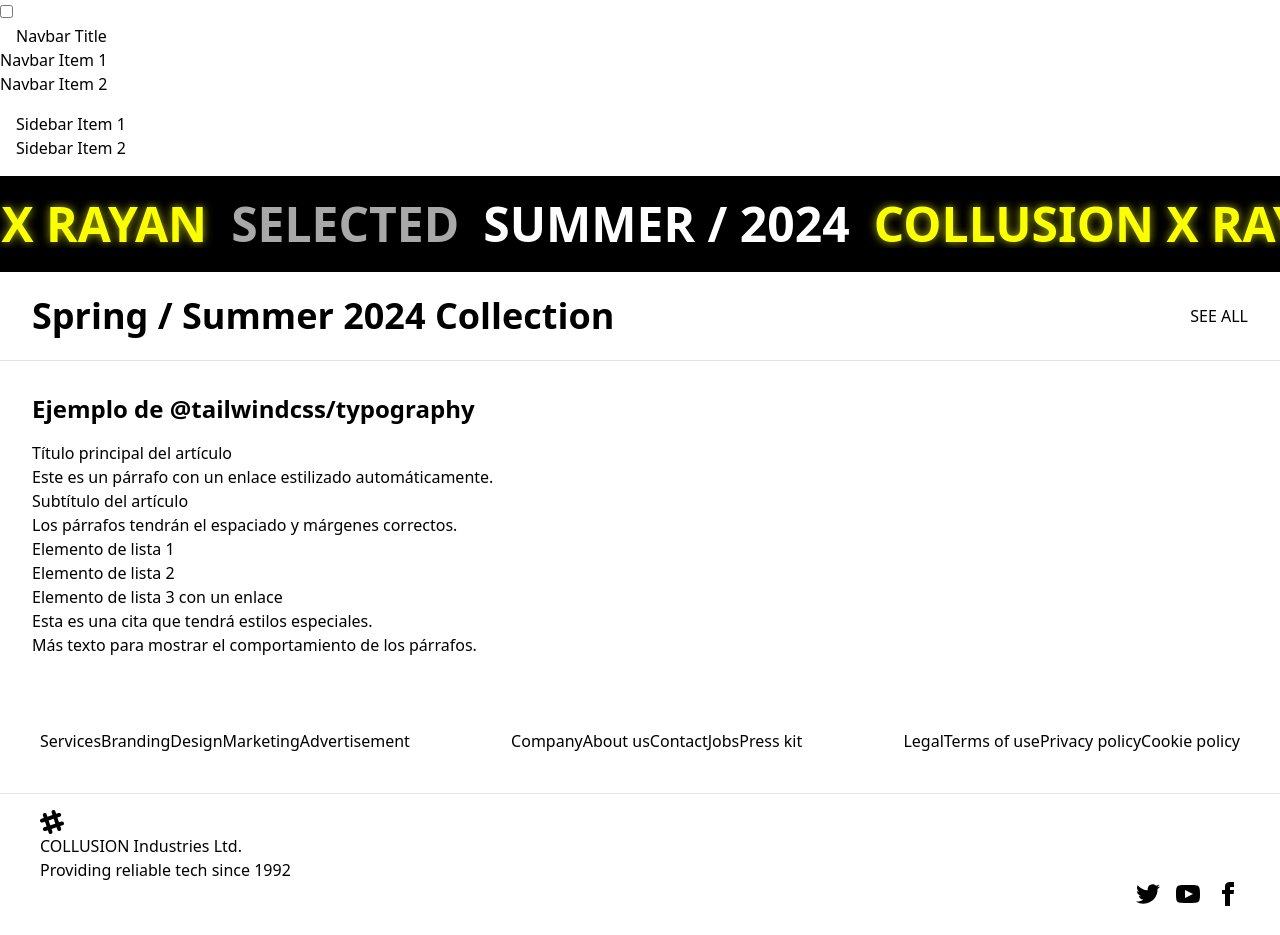
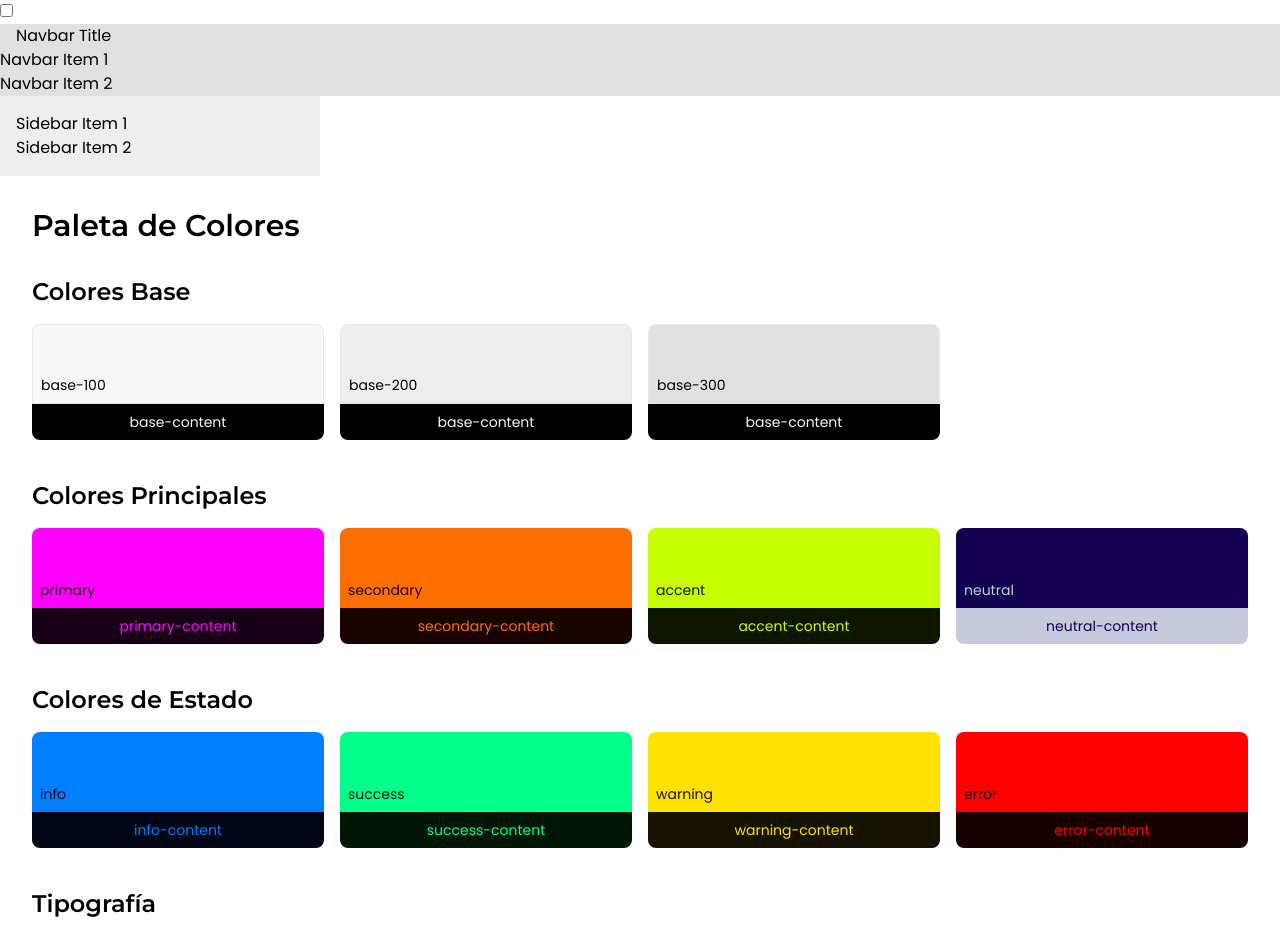
Before and after one commit to Franco-Martin11/ecommerse-nuxt-tailwind, a Nuxt app: page / in a window 1280 px wide. Shown: the top 935 px of the page. Built offline with nearby package versions, Linux system fonts and the light colour scheme.

Commit message:
fix: update Tailwind configuration with custom color palette and font families, remove ProseTest component from layout, and replace it with ColorPalette component for improved design consistency

```diff
--- /dev/null
+++ b/components/ColorPalette.vue
@@ -0,0 +1,139 @@
+<template>
+  <div class="p-8">
+    <h1 class="text-3xl font-heading font-bold mb-8">Paleta de Colores</h1>
+
+    <!-- Base Colors -->
+    <section class="mb-10">
+      <h2 class="text-2xl font-heading mb-4">Colores Base</h2>
+      <div class="grid grid-cols-1 md:grid-cols-4 gap-4">
+        <div class="flex flex-col">
+          <div class="h-20 bg-base-100 border rounded-t-lg flex items-end p-2">
+            <span class="text-base-content text-sm">base-100</span>
+          </div>
+          <div class="p-2 bg-base-content text-base-100 rounded-b-lg text-center text-sm">
+            base-content
+          </div>
+        </div>
+        <div class="flex flex-col">
+          <div class="h-20 bg-base-200 border rounded-t-lg flex items-end p-2">
+            <span class="text-base-content text-sm">base-200</span>
+          </div>
+          <div class="p-2 bg-base-content text-base-100 rounded-b-lg text-center text-sm">
+            base-content
+          </div>
+        </div>
+        <div class="flex flex-col">
+          <div class="h-20 bg-base-300 border rounded-t-lg flex items-end p-2">
+            <span class="text-base-content text-sm">base-300</span>
+          </div>
+          <div class="p-2 bg-base-content text-base-100 rounded-b-lg text-center text-sm">
+            base-content
+          </div>
+        </div>
+      </div>
+    </section>
+
+    <!-- Main Colors -->
+    <section class="mb-10">
+      <h2 class="text-2xl font-heading mb-4">Colores Principales</h2>
+      <div class="grid grid-cols-1 md:grid-cols-4 gap-4">
+        <div class="flex flex-col">
+          <div class="h-20 bg-primary rounded-t-lg flex items-end p-2">
+            <span class="text-primary-content text-sm">primary</span>
+          </div>
+          <div class="p-2 bg-primary-content text-primary rounded-b-lg text-center text-sm">
+            primary-content
+          </div>
+        </div>
+        <div class="flex flex-col">
+          <div class="h-20 bg-secondary rounded-t-lg flex items-end p-2">
+            <span class="text-secondary-content text-sm">secondary</span>
+          </div>
+          <div class="p-2 bg-secondary-content text-secondary rounded-b-lg text-center text-sm">
+            secondary-content
+          </div>
+        </div>
+        <div class="flex flex-col">
+          <div class="h-20 bg-accent rounded-t-lg flex items-end p-2">
+            <span class="text-accent-content text-sm">accent</span>
+          </div>
+          <div class="p-2 bg-accent-content text-accent rounded-b-lg text-center text-sm">
+            accent-content
+          </div>
+        </div>
+        <div class="flex flex-col">
+          <div class="h-20 bg-neutral rounded-t-lg flex items-end p-2">
+            <span class="text-neutral-content text-sm">neutral</span>
+          </div>
+          <div class="p-2 bg-neutral-content text-neutral rounded-b-lg text-center text-sm">
+            neutral-content
+          </div>
+        </div>
+      </div>
+    </section>
+
+    <!-- Status Colors -->
+    <section class="mb-10">
+      <h2 class="text-2xl font-heading mb-4">Colores de Estado</h2>
+      <div class="grid grid-cols-1 md:grid-cols-4 gap-4">
+        <div class="flex flex-col">
+          <div class="h-20 bg-info rounded-t-lg flex items-end p-2">
+            <span class="text-info-content text-sm">info</span>
+          </div>
+          <div class="p-2 bg-info-content text-info rounded-b-lg text-center text-sm">
+            info-content
+          </div>
+        </div>
+        <div class="flex flex-col">
+          <div class="h-20 bg-success rounded-t-lg flex items-end p-2">
+            <span class="text-success-content text-sm">success</span>
+          </div>
+          <div class="p-2 bg-success-content text-success rounded-b-lg text-center text-sm">
+            success-content
+          </div>
+        </div>
+        <div class="flex flex-col">
+          <div class="h-20 bg-warning rounded-t-lg flex items-end p-2">
+            <span class="text-warning-content text-sm">warning</span>
+          </div>
+          <div class="p-2 bg-warning-content text-warning rounded-b-lg text-center text-sm">
+            warning-content
+          </div>
+        </div>
+        <div class="flex flex-col">
+          <div class="h-20 bg-error rounded-t-lg flex items-end p-2">
+            <span class="text-error-content text-sm">error</span>
+          </div>
+          <div class="p-2 bg-error-content text-error rounded-b-lg text-center text-sm">
+            error-content
+          </div>
+        </div>
+      </div>
+    </section>
+
+    <!-- Typography -->
+    <section>
+      <h2 class="text-2xl font-heading mb-4">Tipografía</h2>
+      <div class="grid grid-cols-1 md:grid-cols-2 gap-4">
+        <div class="p-4 border rounded">
+          <h3 class="text-xl font-heading mb-2">Montserrat (Headings)</h3>
+          <p class="font-heading">Esta es la tipografía Montserrat para títulos y encabezados.</p>
+          <div class="mt-4">
+            <h4 class="font-heading text-lg">Ejemplo de H4</h4>
+            <h5 class="font-heading text-md">Ejemplo de H5</h5>
+            <h6 class="font-heading text-sm">Ejemplo de H6</h6>
+          </div>
+        </div>
+        <div class="p-4 border rounded">
+          <h3 class="text-xl mb-2">Poppins (Base)</h3>
+          <p>Esta es la tipografía base Poppins para textos normales.</p>
+          <p class="mt-2">Lorem ipsum dolor sit amet, consectetur adipiscing elit. Sed do eiusmod tempor incididunt ut labore et dolore magna aliqua.</p>
+        </div>
+      </div>
+    </section>
+  </div>
+</template>
+
+<script setup>
+// No se necesita lógica adicional para este componente
+</script>
--- a/components/ProseTest.vue
+++ /dev/null
@@ -1,21 +0,0 @@
-<template>
-    <div class="p-8 bg-white prose ">
-      <h2 class="text-2xl font-bold mb-4">Ejemplo de @tailwindcss/typography</h2>
-
-      <article class="prose max-w-none">
-        <h1>Título principal del artículo</h1>
-        <p>Este es un párrafo con <a class="prose-a font-base" href="#">un enlace</a> estilizado automáticamente.</p>
-        <h2>Subtítulo del artículo</h2>
-        <p>Los párrafos tendrán el espaciado y márgenes correctos.</p>
-        <ul>
-          <li>Elemento de lista 1</li>
-          <li>Elemento de lista 2</li>
-          <li>Elemento de lista 3 con <a href="#">un enlace</a></li>
-        </ul>
-        <blockquote>
-          <p>Esta es una cita que tendrá estilos especiales.</p>
-        </blockquote>
-        <p>Más texto para mostrar el comportamiento de los párrafos.</p>
-      </article>
-    </div>
-  </template>
--- a/pages/index.vue
+++ b/pages/index.vue
@@ -1,9 +1,9 @@
 <template>
-  <HeroSection />
-  <ProseTest />
+  <div>
+    <ColorPalette />
+  </div>
 </template>
 
 <script setup>
-import HeroSection from "../components/HeroSection.vue";
-import ProseTest from "../components/ProseTest.vue";
+import ColorPalette from '../components/ColorPalette.vue';
 </script>
--- a/tailwind.config.js
+++ b/tailwind.config.js
@@ -9,6 +9,51 @@
     "./error.vue",
   ],
   theme: {
-    extend: {},
+    extend: {
+      colors: {
+        base: {
+          100: 'oklch(98% 0 0)',
+          200: 'oklch(95% 0 0)',
+          300: 'oklch(91% 0 0)',
+          content: 'oklch(0% 0 0)',
+        },
+        primary: {
+          DEFAULT: 'oklch(71.9% 0.357 330.759)',
+          content: 'oklch(14.38% 0.071 330.759)',
+        },
+        secondary: {
+          DEFAULT: 'oklch(73.37% 0.224 48.25)',
+          content: 'oklch(14.674% 0.044 48.25)',
+        },
+        accent: {
+          DEFAULT: 'oklch(92.78% 0.264 122.962)',
+          content: 'oklch(18.556% 0.052 122.962)',
+        },
+        neutral: {
+          DEFAULT: 'oklch(21.31% 0.128 278.68)',
+          content: 'oklch(84.262% 0.025 278.68)',
+        },
+        info: {
+          DEFAULT: 'oklch(60.72% 0.227 252.05)',
+          content: 'oklch(12.144% 0.045 252.05)',
+        },
+        success: {
+          DEFAULT: 'oklch(85.72% 0.266 158.53)',
+          content: 'oklch(17.144% 0.053 158.53)',
+        },
+        warning: {
+          DEFAULT: 'oklch(91.01% 0.212 100.5)',
+          content: 'oklch(18.202% 0.042 100.5)',
+        },
+        error: {
+          DEFAULT: 'oklch(64.84% 0.293 29.349)',
+          content: 'oklch(12.968% 0.058 29.349)',
+        },
+      },
+      fontFamily: {
+        'sans': ['Poppins', 'sans-serif'],
+        'heading': ['Montserrat', 'sans-serif'],
+      },
+    },
   },
 };
```
